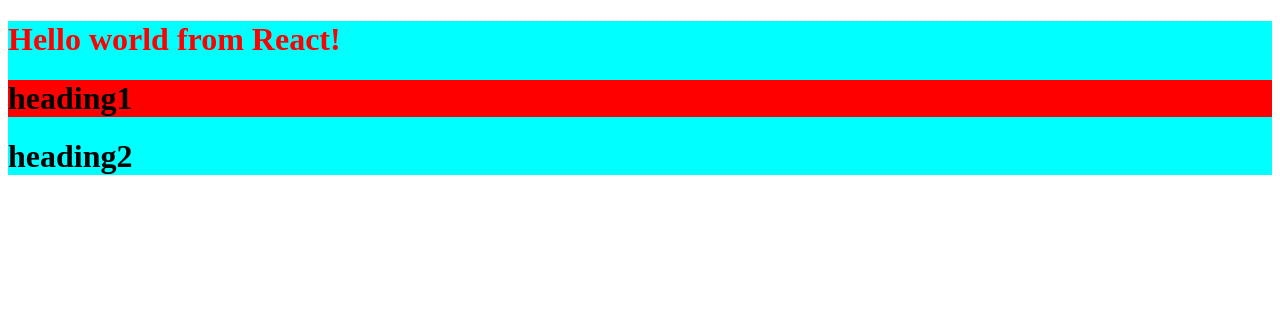
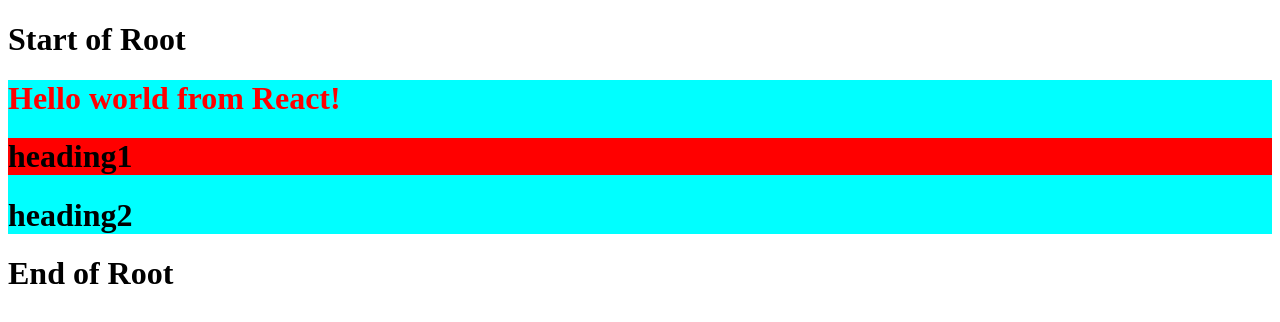
Before and after one commit to manasa-kalluru/react_intro, a plain HTML site: page react/index.html in a window 1280 px wide. Drawn offline with nearby package versions, Linux system fonts and the light colour scheme.

Commit message:
rendering

```diff
--- a/react/index.html
+++ b/react/index.html
@@ -9,7 +9,9 @@
     <title>Namaste React</title>
   </head>
   <body>
+    <h1>Start of Root</h1>
     <div id="root"></div>
+    <h1>End of Root</h1>
 
     <!-- Injectd React and ReactDOM using CDN -->
     <script
```
Also changed, not shown: 1 other file.
